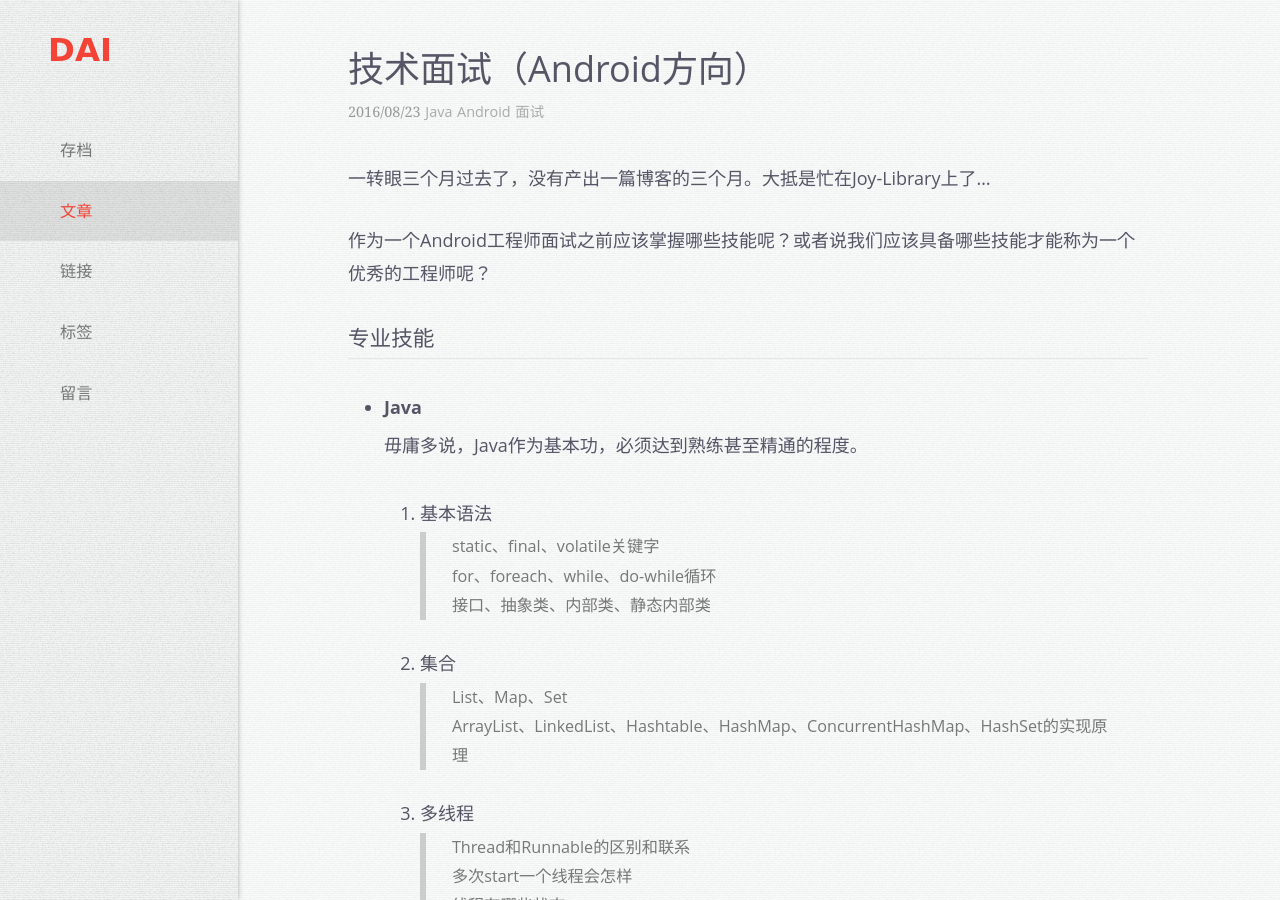
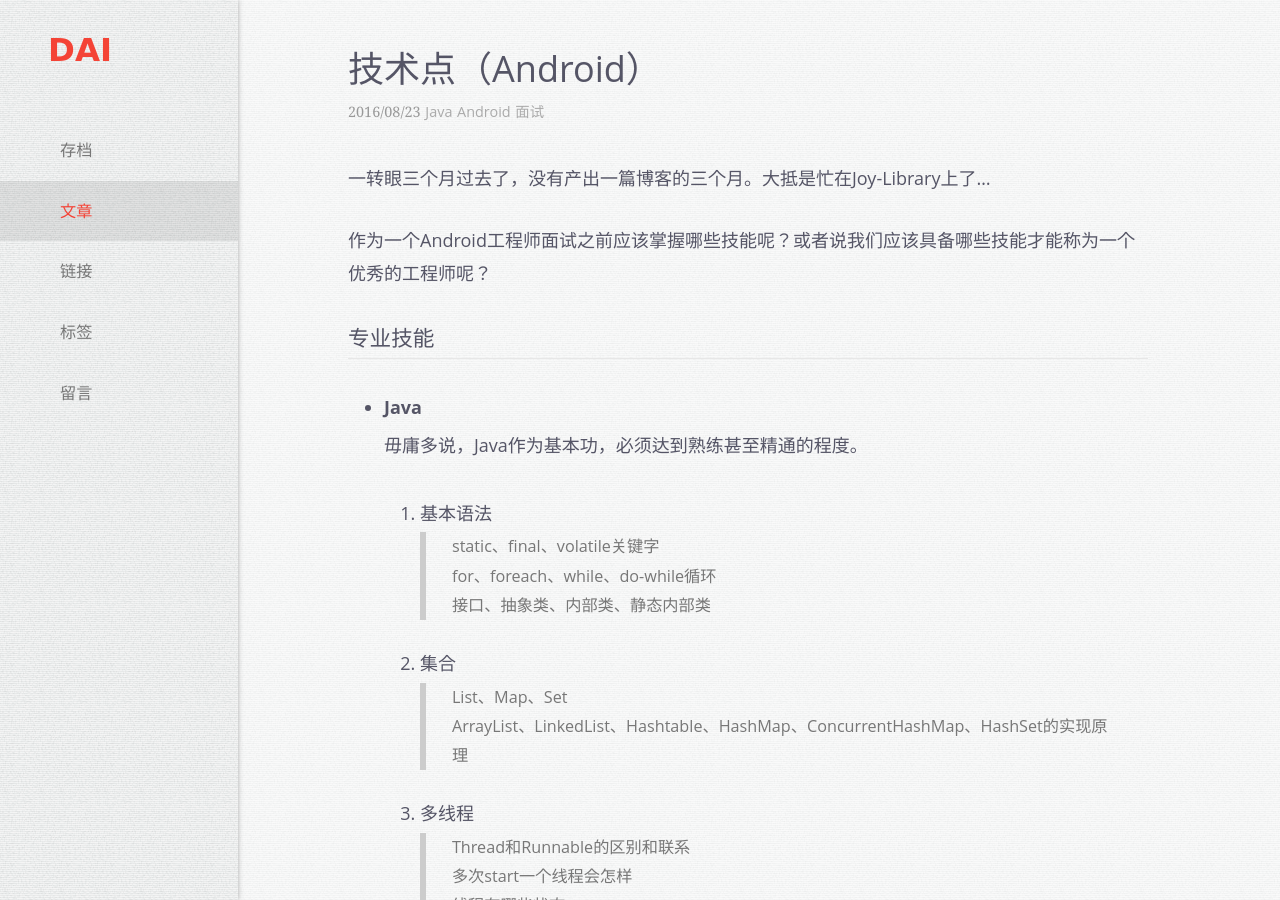
Before and after one commit to daishiwen/blog, a Jekyll site: the page built from _posts/2016-08-23-technical-interview.md, in a window 1280 px wide and 900 px high. Built offline with Jekyll 4.4.1, drawn with Linux system fonts in a browser that asks for light colours; comment, search, counter and statistics services are not loaded.

Commit message:
更新标题

```diff
--- a/_posts/2016-08-23-technical-interview.md
+++ b/_posts/2016-08-23-technical-interview.md
@@ -2,7 +2,7 @@
 layout: post
 category: 技术
 tags: [Java, Android, 面试]
-title: 技术面试（Android方向）
+title: 技术点（Android）
 header: no
 show: true
 ---
```
